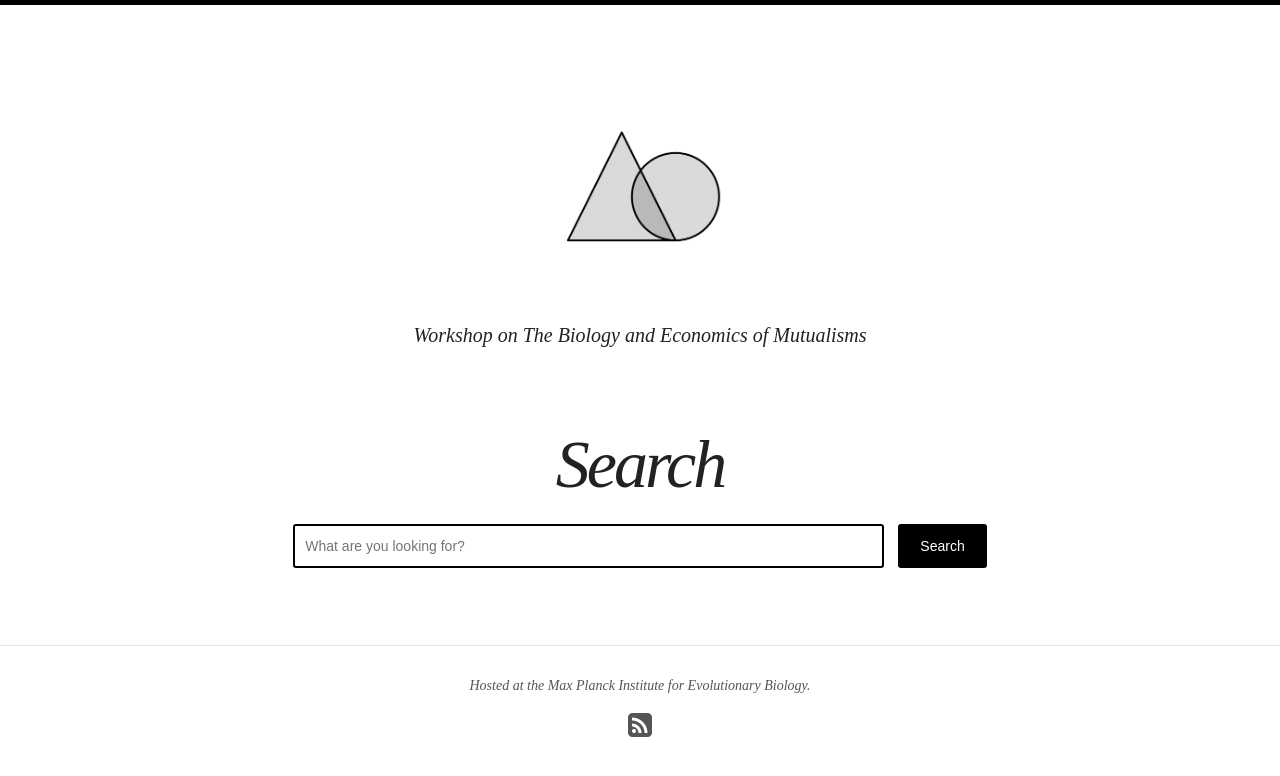
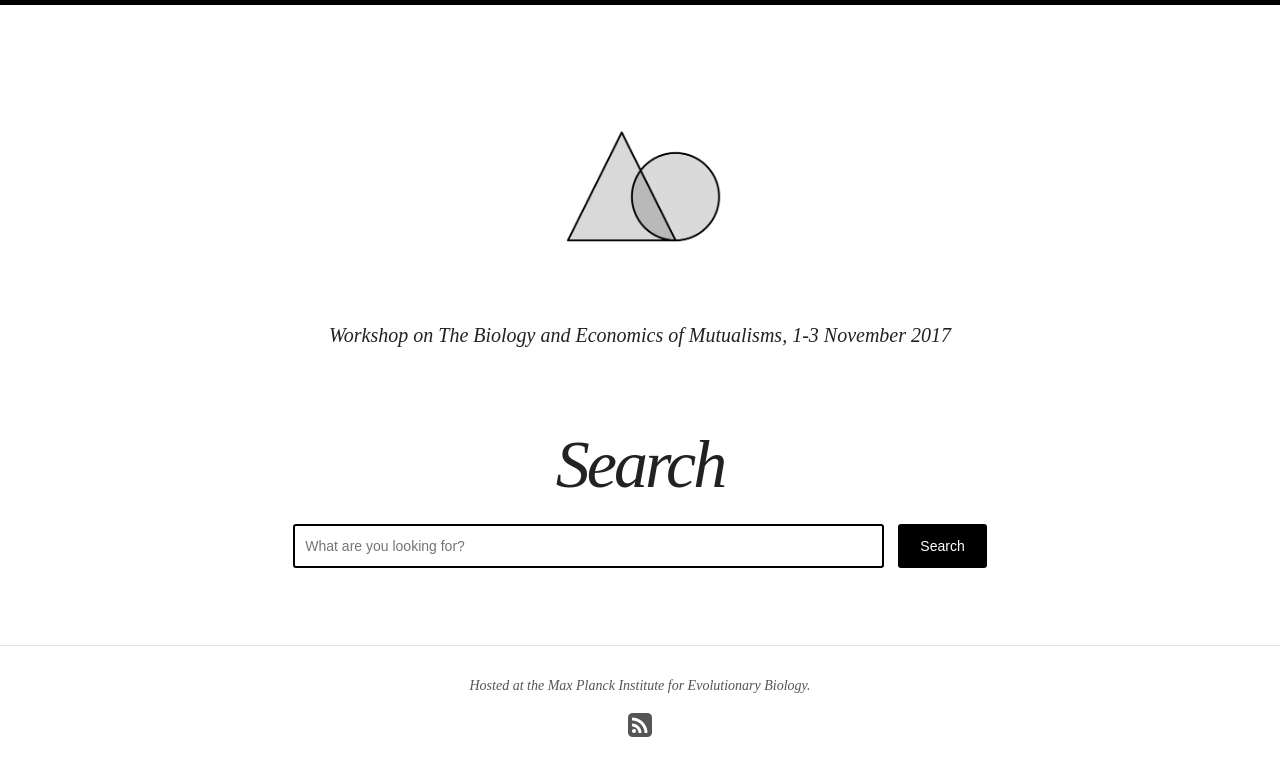
Before and after one commit to bionomics/bionomics, a Jekyll site: the page built from search/index.md, in a window 1280 px wide. Shown: the top 776 px of the page. Built offline with Jekyll 4.4.1, drawn with Linux system fonts in a browser that asks for light colours; nearby versions of some CDN libraries.

Commit message:
revised title

```diff
--- a/_config.yml
+++ b/_config.yml
@@ -2,7 +2,7 @@
 
 title:
 locale: en_US
-description: Workshop on The Biology and Economics of Mutualisms
+description: Workshop on The Biology and Economics of Mutualisms, 1-3 November 2017
 logo: site-logo.png
 search: true
 url: https://bionomics.github.io
```
